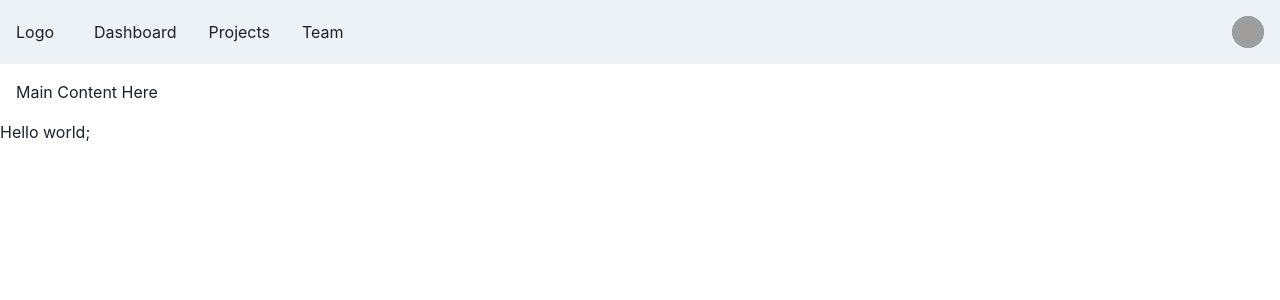
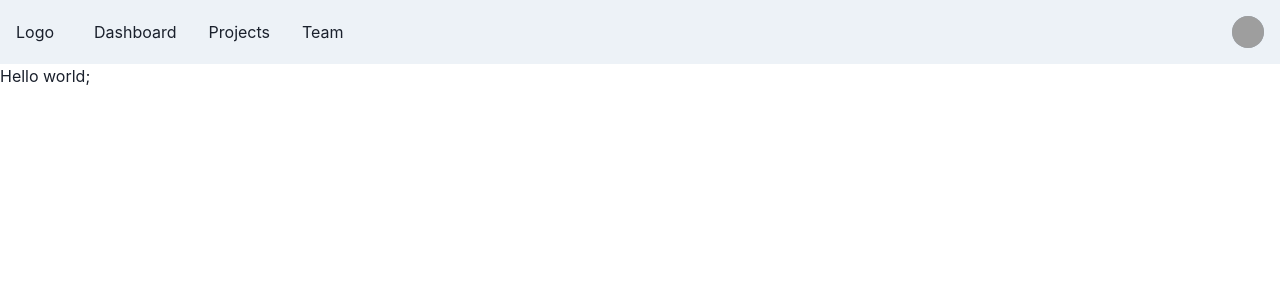
Before and after one commit to jvstn/goals_and_gratitude, a Next.js app in the folder client/: page / in a window 1280 px wide. Shown: the top 300 px of the page. Built offline with nearby package versions, Linux system fonts and the light colour scheme; grey boxes are pictures that could not be loaded.

Commit message:
Minor updates

```diff
--- a/client/components/Nav/index.tsx
+++ b/client/components/Nav/index.tsx
@@ -98,7 +98,6 @@ export default function Simple() {
         ) : null}
       </Box>
 
-      <Box p={4}>Main Content Here</Box>
     </>
   );
 }
```
Also changed, not shown: 1 other file (tests, documents, lock files or other folders).
